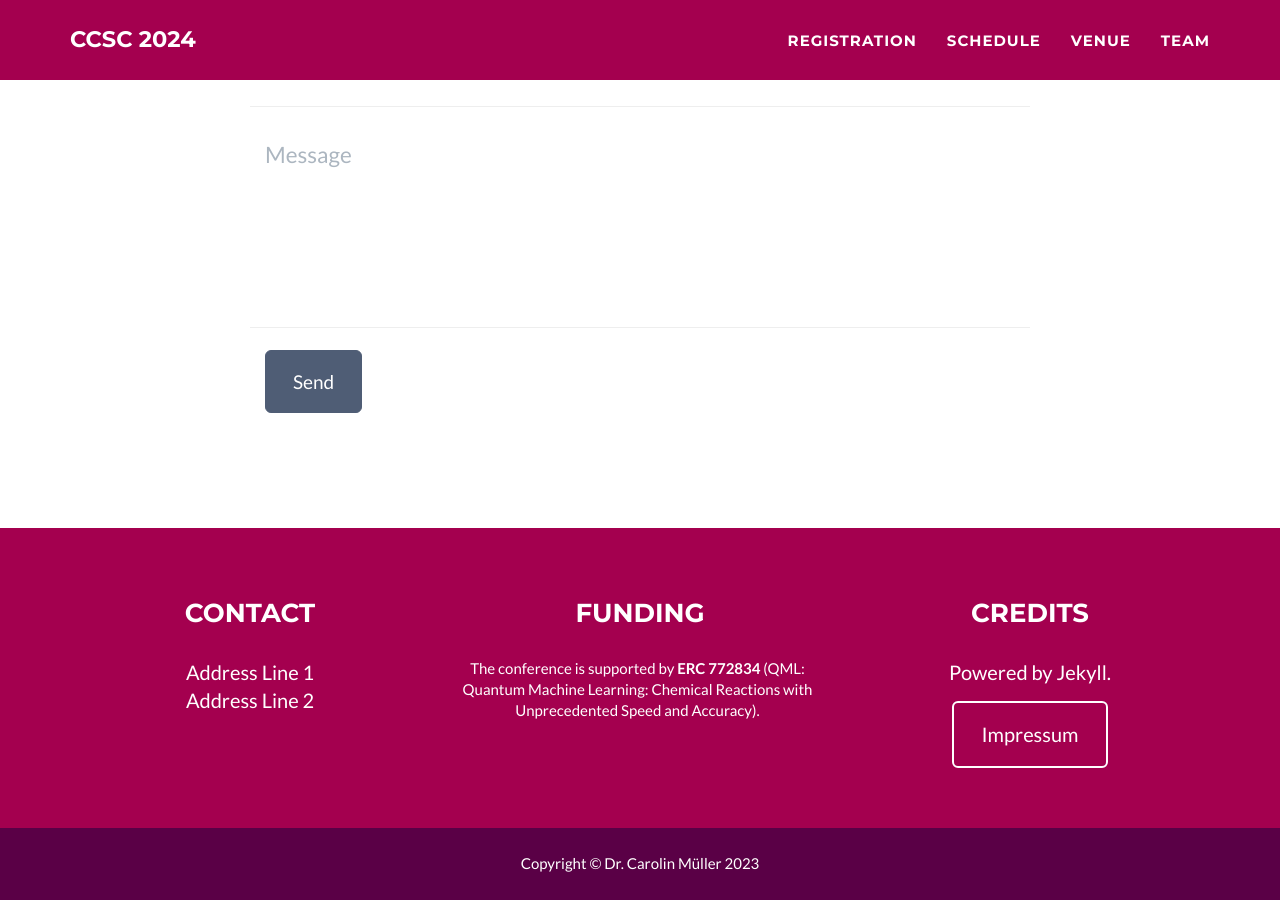
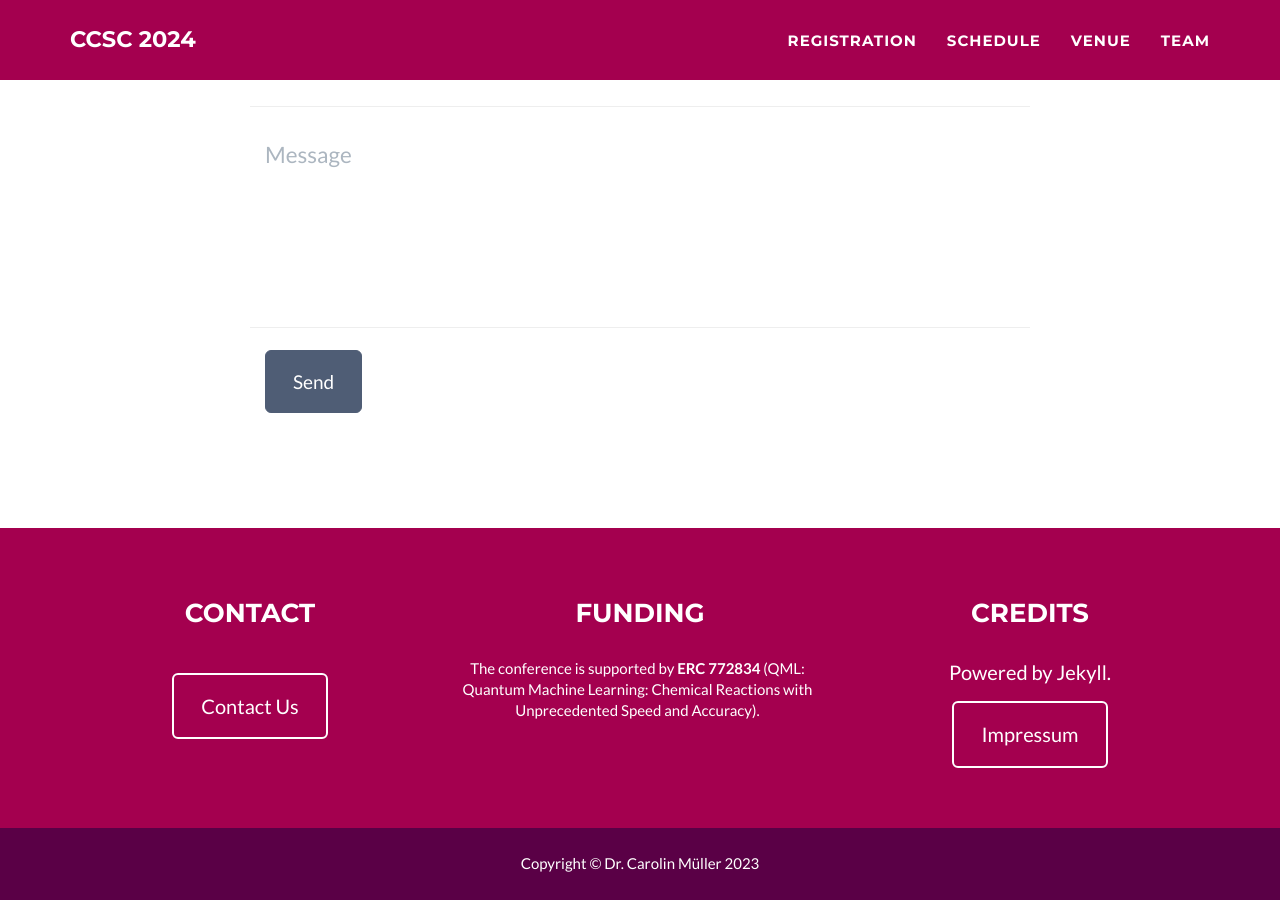
Before and after one commit to ccsc2024/ccsc2024.github.io, a Jekyll site: the page built from _posts/2022-05-21-Day1.md, in a window 1280 px wide and 900 px high, scrolled down 3453 px. Built offline with Jekyll 4.4.1, drawn with Linux system fonts in a browser that asks for light colours.

Commit message:
Update _config.yml

```diff
--- a/_config.yml
+++ b/_config.yml
@@ -43,8 +43,8 @@ social:
 
 # Postal address (add as many lines as necessary)
 address:
-  - line: Address Line 1
-  - line: Address Line 2
+  - line: <a href="/contact/" class="btn btn-lg btn-outline">Contact Us</a>
+  # - line: Address Line 2
 
 # Credits content
 credits: 'Powered by Jekyll.<br> <a href="/impressum/" class="btn btn-lg btn-outline">Impressum</a>' # add impressum as link
```
